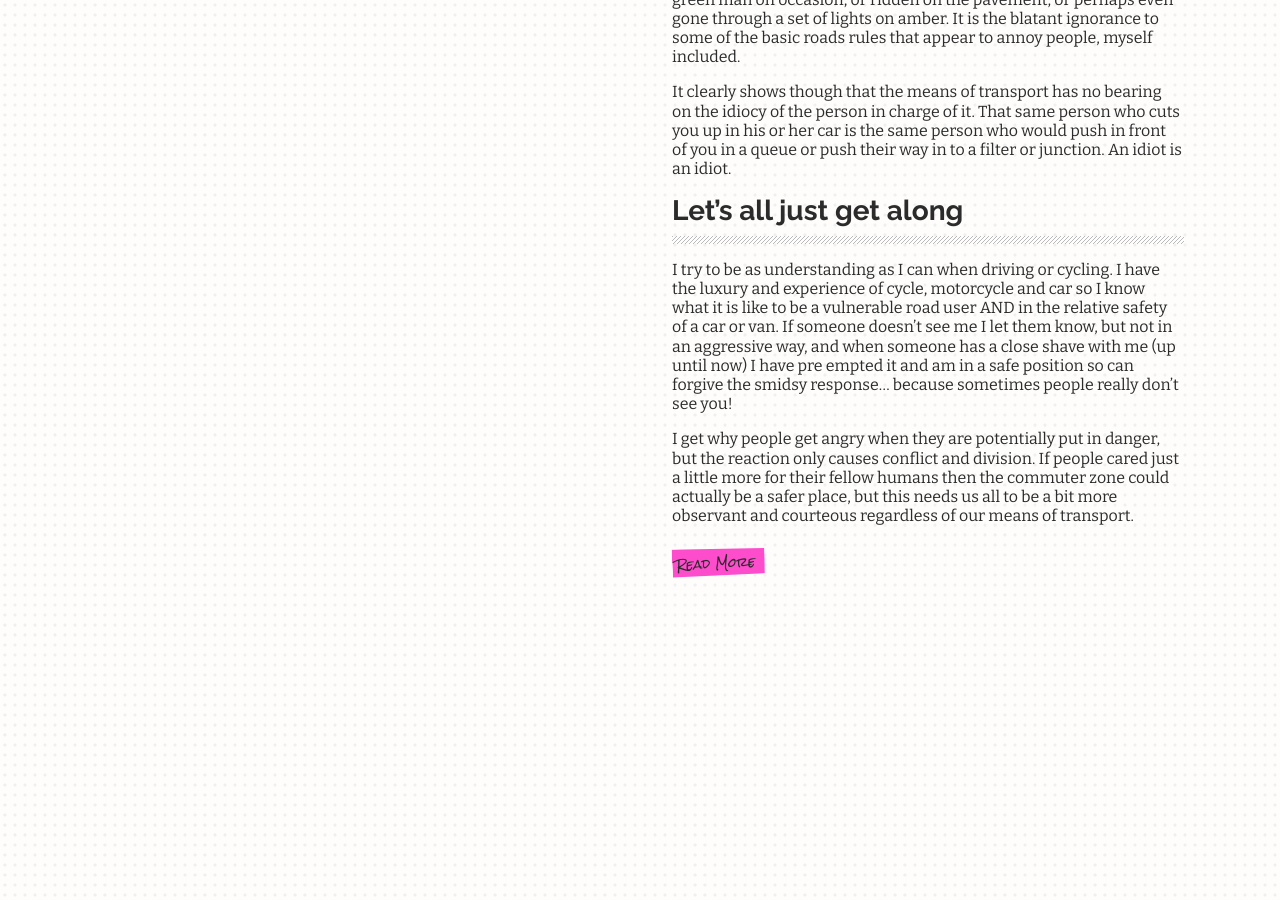
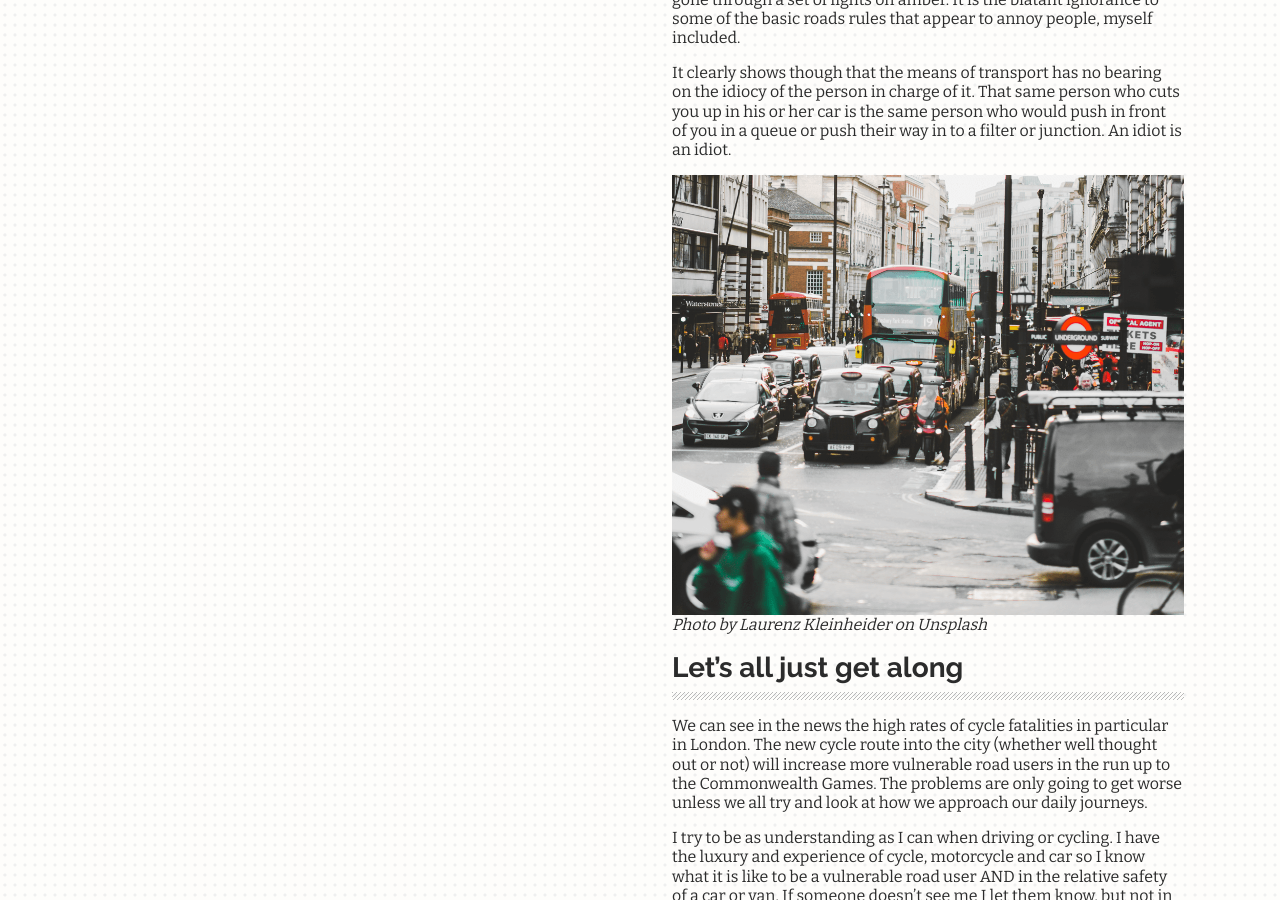
Before and after one commit to maxray/maxray.github.io, a Jekyll site: the page built from index.html, in a window 1280 px wide and 900 px high, scrolled down 1970 px. Built offline with Jekyll 4.4.1, drawn with Linux system fonts in a browser that asks for light colours; some of the changed text lies outside the part shown.

Commit message:
Updated We Are All Idiots Dot Dot Dot To An Extent

```diff
--- a/_posts/2018-10-04-we-are-all-idiots-dot-dot-dot-to-an-extent.markdown
+++ b/_posts/2018-10-04-we-are-all-idiots-dot-dot-dot-to-an-extent.markdown
@@ -10,8 +10,7 @@
 
 As I wait on my bicycle at a red light I watch 4 or 5 cyclists work their way across either using the pedestrians crossing or just across the red light. It is not hard to see how this is going to annoy the car drivers who have the right of way anyway.
 
-![busy.png](/uploads/busy.png)
-*Photo by Laurenz Kleinheider on Unsplash*
+![bikelanes.png](/uploads/bikelanes.png)
 
 Pedestrians crossing on red, barely aware of their surroundings due to the smartphone they are glued to. The driver getting bored of the queue and deciding to take the bus only route instead.
 
@@ -23,8 +22,13 @@
 
 It clearly shows though that the means of transport has no bearing on the idiocy of the person in charge of it. That same person who cuts you up in his or her car is the same person who would push in front of you in a queue or push their way in to a filter or junction. An idiot is an idiot.
 
+![busy.png](/uploads/busy.png)
+*Photo by Laurenz Kleinheider on Unsplash*
+
 ### Let’s all just get along
 
-I try to be as understanding as I can when driving or cycling. I have the luxury and experience of cycle, motorcycle and car so I know what it is like to be a vulnerable road user AND in the relative safety of a car or van. If someone doesn’t see me I let them know, but not in an aggressive way, and when someone has a close shave with me (up until now) I have pre empted it and am in a safe position so can forgive the smidsy response… because sometimes people really don’t see you!
+We can see in the news the high rates of cycle fatalities in particular in London. The new cycle route into the city (whether well thought out or not) will increase more vulnerable road users in the run up to the Commonwealth Games. The problems are only going to get worse unless we all try and look at how we approach our daily journeys.
+
+I try to be as understanding as I can when driving or cycling. I have the luxury and experience of cycle, motorcycle and car so I know what it is like to be a vulnerable road user AND in the relative safety of a car or van. If someone doesn’t see me I let them know, but not in an aggressive way, and when someone has a close shave with me (up until now) I have preempted it and am in a safe position so can forgive the "smidsy" response… because sometimes people really don’t see you!
 
 I get why people get angry when they are potentially put in danger, but the reaction only causes conflict and division. If people cared just a little more for their fellow humans  then the commuter zone could actually be a safer place, but this needs us all to be a bit more observant and courteous regardless of our means of transport.
```
